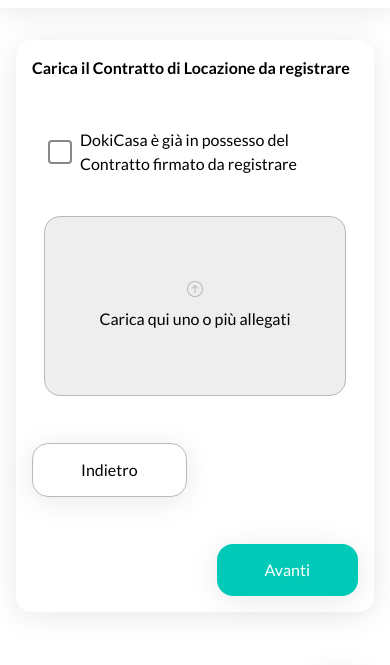
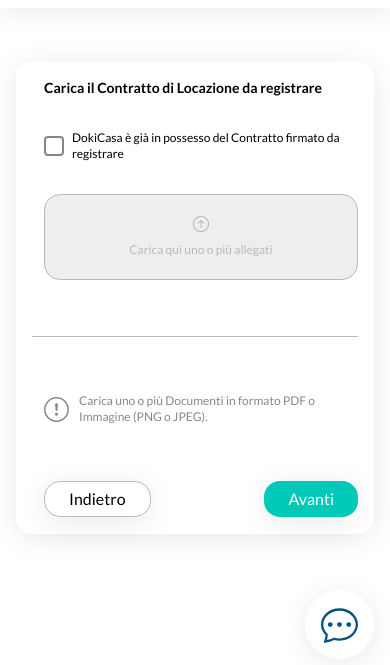
Before and after one commit to h-ivan/doki-casa-forms, a website: page Form Servicio/2.html in a window 390 px wide. Shown: the part 78-743 px from the top of the page. Drawn offline with Linux system fonts and the light colour scheme.

Commit message:
first commit

```diff
--- a/Form Servicio/2.html
+++ b/Form Servicio/2.html
@@ -33,30 +33,38 @@
 <div class="content-section">
     <form action="">
         <div class="content-container">
-            <div>
-                <h2 class="font-semibold text-xl mb-8 sm:text-base">
+            <div class="ml-3">
+                <h2 class="font-semibold text-xl mb-8 sm:text-sm">
                     Carica il Contratto di Locazione da registrare
                 </h2>
                 <div class="checkbox-container">
                     <div class="checkbox-content">
                         <input type="checkbox" id="checkbox-1" name="checkbox-1" value="checked"
-                               class="checkbox-input"/>
+                               class="checkbox-input cursor-pointer"/>
                         <div class="checkbox-div">
                             <img class="checkbox-img" width="12" height="9" src="../img/check.svg" alt="checkbox">
                         </div>
-                        <label for="checkbox-1" class="select-none">DokiCasa è già in possesso del Contratto firmato da
+                        <label for="checkbox-1" class="cursor-pointer sm:text-xs">DokiCasa è già in possesso del Contratto firmato da
                             registrare</label>
                     </div>
                 </div>
-                <div class="mx-3 h-[180px] rounded-2xl bg-custom-light-grey mt-4 flex items-center justify-center border-[1px] border-custom-grey">
+                <div class="h-[180px] sm:h-[86px] rounded-2xl bg-custom-light-grey mt-4 flex items-center justify-center border-[1px] border-custom-grey">
                     <div class="flex flex-col items-center">
                         <img class="mb-2.5" src="../img/arrow-up.svg" width="16" height="16" alt="Upload Arrow">
-                        <p class="text-custom-text-grey text-center">Carica qui uno o più allegati</p>
+                        <p class="text-custom-grey text-center sm:text-xs">Carica qui uno o più allegati</p>
                     </div>
                 </div>
             </div>
-            <button type="submit" class="secondary-button border-[1px] border-custom-grey mr-auto">Indietro</button>
-            <button type="submit" class="primary-button bg-custom-green ml-auto">Avanti</button>
+            <div class="h-[1px] bg-custom-grey max-w-[547px] w-full mx-auto"></div>
+            <div class="flex items-center ml-3">
+                <img class="" width="25" height="25" src="../img/info-icon.svg" alt="Info Icon">
+                <p class="ml-2.5 sm:text-xs text-custom-dark-grey">Carica uno o più Documenti in formato PDF o
+                    Immagine (PNG o JPEG).</p>
+            </div>
+            <div class="flex justify-between ml-3">
+                <button type="submit" class="secondary-button border-[1px] border-custom-grey mr-auto">Indietro</button>
+                <button type="submit" class="primary-button bg-custom-green ml-auto">Avanti</button>
+            </div>
         </div>
     </form>
     <div class="chat-button-container">
--- a/input.css
+++ b/input.css
@@ -5,87 +5,205 @@
 }
 
 .body {
-    @apply font-body h-screen grid grid-rows-[auto_1fr_auto] grid-cols-none;
+    @apply
+    font-body
+    h-screen
+    grid
+    grid-rows-[auto_1fr_auto]
+    grid-cols-none
 }
 
 .heading-container {
-    @apply h-[111px] md:h-[86px] mb-8 custom-shadow;
+    @apply
+    h-[111px]
+    md:h-[86px]
+    mb-8
+    custom-shadow
 }
 
 .heading-content {
-    @apply max-w-7xl px-8 flex justify-between items-center mx-auto h-full sm:px-4;
+    @apply
+    max-w-7xl
+    px-8
+    flex
+    justify-between
+    items-center
+    mx-auto
+    h-full
+    sm:px-4
 }
 
 .doki-logo {
-    @apply xs:w-[93px] xs:h-[37px];
+    @apply
+    xs:w-[93px]
+    xs:h-[37px]
 }
 
 .heading-title {
-    @apply text-2xl text-custom-blue mb-1.5 md:hidden;
+    @apply
+    text-2xl
+    text-custom-blue
+    mb-1.5
+    md:hidden
 }
 
 .heading-subtitle {
-    @apply font-semibold text-sm text-custom-dark-grey italic md:hidden;
+    @apply
+    font-semibold
+    text-sm
+    text-custom-dark-grey
+    italic
+    md:hidden
 }
 
 .heading-title-small {
-    @apply text-sm text-custom-blue self-center hidden md:block xs:text-xs;
+    @apply
+    text-sm
+    text-custom-blue
+    self-center
+    hidden
+    md:block
+    xs:text-xs
 }
 
 .content-section {
-    @apply max-w-[1234px] w-full px-8 mx-auto my-auto flex-1 sm:px-4;
+    @apply
+    max-w-[1234px]
+    w-full
+    px-8
+    mx-auto
+    my-auto
+    flex-1
+    sm:px-4
 }
 
 .content-container {
-    @apply custom-shadow min-h-[572px] rounded-2xl mb-14 flex justify-between flex-col p-11 xs:p-4;
+    @apply
+    custom-shadow
+    min-h-[572px]
+    sm:min-h-[472px]
+    rounded-2xl
+    mb-14
+    flex
+    justify-between
+    flex-col
+    p-11
+    xs:p-4
 }
 
 .primary-button {
-    @apply py-3.5 px-12 custom-shadow cursor-pointer text-custom-white rounded-2xl hover:brightness-105 transition-all;
+    @apply
+    py-[10px]
+    px-12
+    custom-shadow
+    cursor-pointer
+    text-custom-white
+    rounded-2xl
+    hover:brightness-105
+    xs:px-6
+    xs:py-[5px]
 }
 
 .secondary-button {
-    @apply py-3.5 px-12 custom-shadow cursor-pointer rounded-2xl hover:brightness-105 transition-all;
+    @apply
+    py-[10px]
+    px-12
+    custom-shadow
+    cursor-pointer
+    rounded-2xl
+    hover:brightness-75
+    xs:px-6
+    xs:py-[5px]
 }
 
 .chat-button-container {
-    @apply flex mt-0 mr-auto mb-8 sm:mb-4;
+    @apply
+    flex
+    mt-0
+    mr-auto
+    mb-8
+    sm:mb-4
 }
 
 .chat-button {
-    @apply cursor-pointer p-3 ml-auto custom-shadow w-[69px] h-[69px] rounded-full bg-[url('../img/chat-dots.svg')] bg-no-repeat bg-center;
+    @apply
+    cursor-pointer
+    p-3
+    ml-auto
+    custom-shadow
+    w-[69px]
+    h-[69px]
+    rounded-full
+    bg-[url('../img/chat-dots.svg')]
+    bg-no-repeat
+    bg-center
 }
 
 .footer-container {
-    @apply bg-custom-dark-blue h-[70px] justify-items-center;
+    @apply
+    bg-custom-dark-blue
+    h-[70px]
+    justify-items-center
 }
 
 .footer-content {
-    @apply flex max-w-7xl px-7 xs:px-3 text-custom-white items-center h-full text-sm sm:text-xs;
+    @apply
+    flex
+    max-w-7xl
+    px-7
+    xs:px-3
+    text-custom-white
+    items-center
+    h-full
+    text-sm
+    sm:text-xs
 }
 
 .checkbox-container {
-    @apply p-4
+    @apply mb-8
 }
 
 .checkbox-content {
-    @apply flex items-center mr-4 mb-2;
+    @apply
+    flex
+    items-center
+    mr-4
+    mb-2
 }
 
 .checkbox-input {
-    @apply opacity-0 absolute h-8 w-8
+    @apply
+    opacity-0
+    absolute
+    h-8
+    w-8
 }
 
 .checkbox-div {
-    @apply border-2 rounded-[4px] border-custom-dark-grey w-6 h-6 flex flex-shrink-0 justify-center items-center mr-2;
+    @apply
+    border-2
+    rounded-[4px]
+    border-custom-dark-grey
+    w-6
+    h-6
+    flex
+    flex-shrink-0
+    justify-center
+    items-center
+    mr-2
+    sm:w-5
+    sm:h-5
 }
 
 .checkbox-img {
-    @apply  hidden w-3 h-3 pointer-events-none;
+    @apply
+    hidden
+    w-3
+    h-3
 }
 
 .checkbox-container input:checked + div img {
-    @apply block;
+    @apply block
 }
 
 @tailwind base;
```
Also changed, not shown: Form Servicio/1.html (+2 -2 lines), styles.css.
